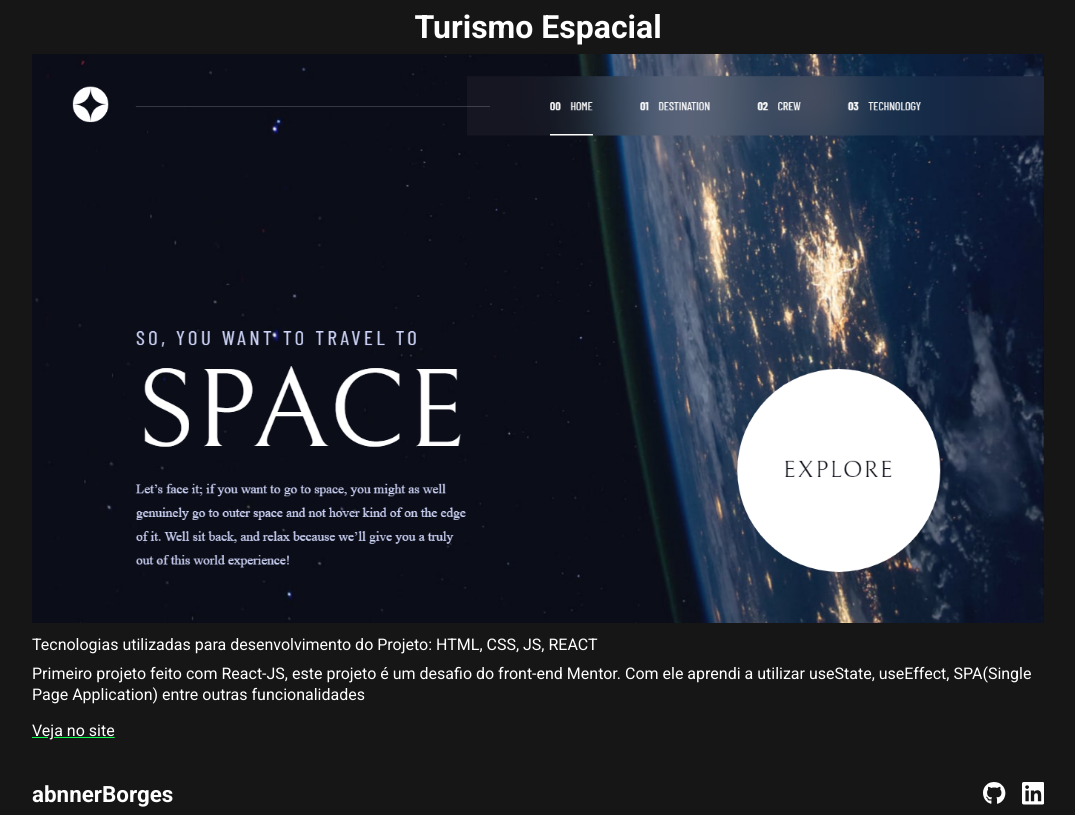
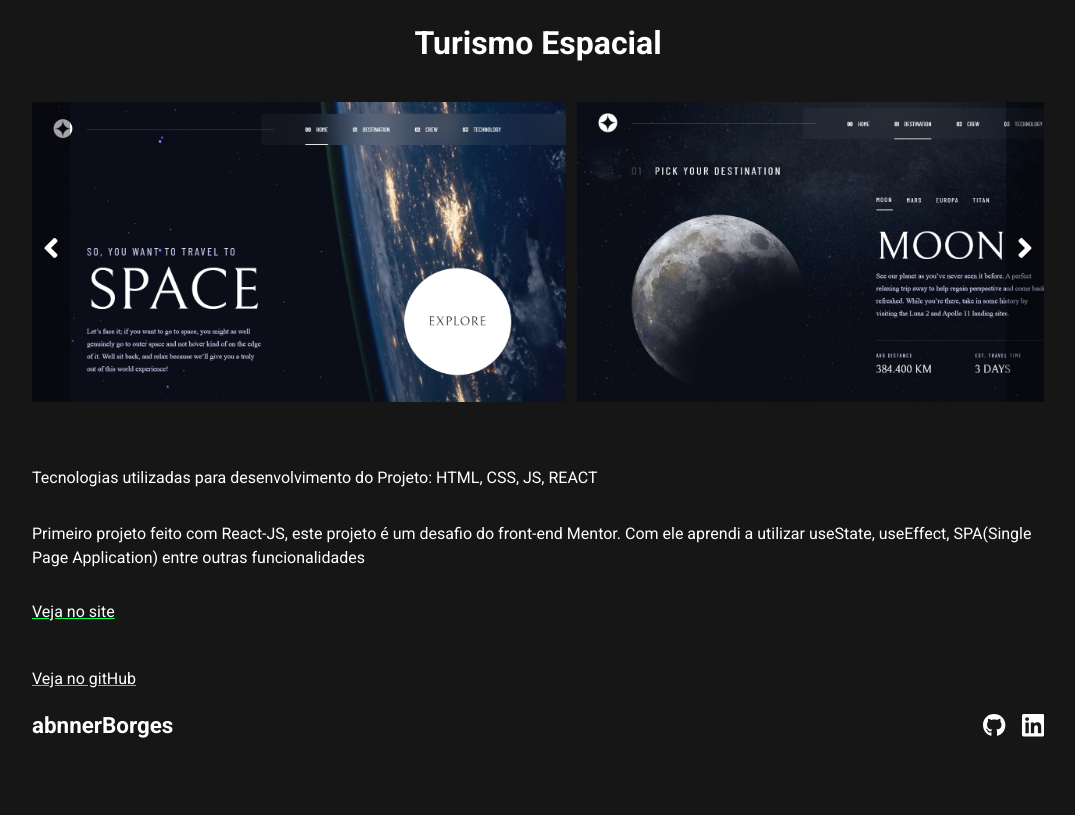
Before and after one commit to AbnnerB/portfolio, a React (Create React App) app: page /details/0 in a window 1280 px wide. Shown: the whole page, without its empty margins (102-1177 px from the left). Built offline with nearby package versions, Linux system fonts and the light colour scheme.

Commit message:
alterando pagina detailhs,

```diff
--- a/src/Data/InfoProjects.js
+++ b/src/Data/InfoProjects.js
@@ -3,8 +3,12 @@ const InfoProjects = [
     id: "0",
     name: "Turismo Espacial",
     src1: "assets/imgSpace/spaceTourism1.png",
+    src2: "assets/imgSpace/spaceTourism2.png",
+    src3: "assets/imgSpace/spaceTourism3.png",
+    src4: "assets/imgSpace/spaceTourism4.png",
     technologiesUsed: "HTML, CSS, JS, REACT",
     linkVercel: "https://space-tourism-abnnerb.vercel.app/",
+    linkGitHub: "https://github.com/AbnnerB/spacetourism",
     moreInfo: `
     Primeiro projeto feito com React-JS, este projeto é um desafio do front-end Mentor.
     Com ele aprendi a utilizar useState, useEffect, SPA(Single Page Application) entre outras funcionalidades
@@ -14,8 +18,13 @@ const InfoProjects = [
     id: "1",
     name: "Gestor Financeiro",
     src1: "assets/imgFinance/FinanceManager1.png",
+    src2: "assets/imgFinance/FinanceManager2.png",
+    src3: "assets/imgFinance/FinanceManager3.png",
+    src4: "assets/imgFinance/FinanceManager4.png",
+    src5: "assets/imgFinance/FinanceManager5.png",
     technologiesUsed: "HTML, CSS, JS, REACT",
     linkVercel: "https://gestor-financeiro-six.vercel.app/",
+    linkGitHub: "https://github.com/AbnnerB/finance-manager2",
     moreInfo: `
     Este projeto tem o intuito de gerenciar as despesas do usuário, recebe valores de entrada, valores de saida e suas informações ficam salvas no localStorage.
     `,
@@ -24,64 +33,100 @@ const InfoProjects = [
     id: "2",
     name: "Marcador",
     src1: "assets/imgMarker/Marcador1.png",
+    // src2: "assets/imgMarker/Marcador1.png",
+    // src3: "assets/imgMarker/Marcador1.png",
+    // src4: "assets/imgMarker/Marcador1.png",
     technologiesUsed: "HTML, CSS, JS, REACT",
     linkVercel: "https://marcador-de-pontos.vercel.app/",
+    linkGitHub: "https://github.com/AbnnerB/marcador-de-pontos",
     moreInfo: `Um simples marcador de pontos, com algumas funcionalidade a mais, o usuario consegue personalizar seu card e as alterações ficam salvas no localStorage.`,
   },
   {
     id: "3",
     name: "Assistente de Compras",
     src1: "assets/imgShopAssistant/shoppingAssistant1.png",
+    // src2: "assets/imgShopAssistant/shoppingAssistant1.png",
+    // src3: "assets/imgShopAssistant/shoppingAssistant1.png",
+    // src4: "assets/imgShopAssistant/shoppingAssistant1.png",
     technologiesUsed: "HTML, CSS, JS, REACT",
     linkVercel: "https://assistente-de-compras.vercel.app/",
+    linkGitHub: "https://github.com/AbnnerB/shopping-assistant",
     moreInfo: `Este projeto tem o intuito de auxiliar o usuário com suas compras, o usario digita o nome de um produto, um valor e a quantidade deste produto. Com isso o assistente de compras gera uma linha em uma tabela e um total, o mesmo pode adicionar a quantidade de linhas que preferir.`,
   },
   {
     id: "4",
     name: "Lista de Anotações",
     src1: "assets/imgList/TodoList1.png",
+    src2: "assets/imgList/TodoList2.png",
+    // src3: "assets/imgList/TodoList1.png",
+    // src4: "assets/imgList/TodoList1.png",
     technologiesUsed: "HTML, CSS, JS, REACT",
     linkVercel: "https://todo-list-abnnerb.vercel.app/",
+    linkGitHub: "https://github.com/AbnnerB/todo-list",
     moreInfo: `Uma simples lista de tarefas com funções de adicionar, marcar como feito e excluir.`,
   },
   {
     id: "5",
     name: "Todo-list Plus",
     src1: "assets/imgListPlus/listPlus1.png",
+    src2: "assets/imgListPlus/listPlus2.png",
+    src3: "assets/imgListPlus/listPlus3.png",
+    src4: "assets/imgListPlus/listPlus4.png",
     technologiesUsed: "HTML, CSS, JS, REACT",
     linkVercel: "https://todo-list-pluss.vercel.app/",
+    linkGitHub: "https://github.com/AbnnerB/todo-list-pluss",
     moreInfo: `Nesta lista de Tarefas temos uma função a mais, que é a pagina de detalhes de cada tarefa criada pelo usuário, podendo adicionar Titulos, Listas e parágrafos `,
   },
   {
     id: "6",
     name: "Jogo da Forca",
     src1: "assets/imgHangmanGame/imgGame1.png",
+    src2: "assets/imgHangmanGame/imgGame2.png",
+    src3: "assets/imgHangmanGame/imgGame3.png",
+    src4: "assets/imgHangmanGame/imgGame4.png",
     technologiesUsed: "HTML, JS, STYLED-COMPONENTS, REACT,TS ",
     linkVercel: "https://forca-game-seven.vercel.app/",
+    linkGitHub: "https://github.com/AbnnerB/forca-game",
     moreInfo: `Este projeto foi feito seguindo um video do youtube no canal Front-beginners, tendo algumas alterações como pagina inicial, permitindo o usuário escolher a categoria do game, quantidade de vitórias, derrotas entre outras alterações menores`,
   },
   {
     id: "7",
-    name: "Form multi-Step",
+    name: "Form Multi-Step",
     src1: "assets/imgFormMultiStep/formMult1.png",
+    src2: "assets/imgFormMultiStep/formMult2.png",
+    src3: "assets/imgFormMultiStep/formMult3.png",
+    src4: "assets/imgFormMultiStep/formMult4.png",
+    src5: "assets/imgFormMultiStep/formMult5.png",
+    src6: "assets/imgFormMultiStep/formMult6.png",
+    src7: "assets/imgFormMultiStep/formMult7.png",
     technologiesUsed: "HTML, JS, STYLED-COMPONENTS, REACT ",
     linkVercel: "https://multi-step-form-ecru.vercel.app/",
+    linkGitHub: "https://github.com/AbnnerB/multi-step-form",
     moreInfo: `Este projeto é um desafio do front-end Mentor, que como o nome já diz consiste em um formularios com etapas, este projeto foi muito interessante pra mim, pois utilizei o react-hook-form para manipulação dos formularios e tambem consegui colocar em pratica os meus conhecimentos com o hook useContext`,
   },
   {
     id: "8",
     name: "Countries API",
     src1: "assets/imgCountriesApi/countries1.png",
+    src2: "assets/imgCountriesApi/countries2.png",
+    src3: "assets/imgCountriesApi/countries3.png",
+    src4: "assets/imgCountriesApi/countries4.png",
     technologiesUsed: "HTML, CSS, JS, REACT ",
     linkVercel: "https://countries-api-self.vercel.app/",
+    linkGitHub: "https://github.com/AbnnerB/countries-api",
     moreInfo: `Este projeto é um desafio do front-end Mentor, com possibilidades de filtro o usuário pode escolher o pais que deseja ver as informações de acordo com o continente ou escrevendo o nome do pais na caixa de pesquisa, contem paginas dinamicas com mais informações sobre o pais selecionado, o usuário tambem pode escolher entre o modo dark-mode ou light-mode  `,
   },
   {
     id: "9",
     name: "Pokemon API",
     src1: "assets/imgPokemonApi/pokemon1.png",
+    src2: "assets/imgPokemonApi/pokemon2.png",
+    src3: "assets/imgPokemonApi/pokemon3.png",
+    src4: "assets/imgPokemonApi/pokemon4.png",
+    src5: "assets/imgPokemonApi/pokemon5.png",
     technologiesUsed: "HTML, STYLED-COMPONENTS, JS, REACT ",
     linkVercel: "https://pokemon-api-abnnerb.vercel.app/",
+    linkGitHub: "https://github.com/AbnnerB/pokemon-api",
     moreInfo: `Este projeto se trata do consumo de uma api referente a um desenho, contem tambem uma pagina unica de detalhes com mais informações sobre o personagem selecionado. `,
   },
 ];
--- a/src/Pages/Details/index.js
+++ b/src/Pages/Details/index.js
@@ -1,10 +1,11 @@
 import "./styles.css";
 
-import { useEffect, useState } from "react";
-import { Link, useParams } from "react-router-dom";
+import { useEffect, useRef, useState } from "react";
+import { useParams } from "react-router-dom";
 
 import InfoProjects from "../../Data/InfoProjects";
 import Footer from "../../Components/Footer";
+import { FaAngleLeft, FaAngleRight } from "react-icons/fa";
 
 export default function Details() {
   const { id } = useParams();
@@ -17,28 +18,89 @@ export default function Details() {
     setInfoArray(filteredArray);
   }, [id]);
 
+  const carousel = useRef(null);
+
+  function carouselScrollLeft() {
+    // console.log(carousel.current);
+    console.log(carousel.current.offsetWidth);
+
+    carousel.current.scrollLeft -= carousel.current.offsetWidth;
+  }
+  function carouselScrollRight() {
+    console.log(carousel.current.offsetWidth);
+    carousel.current.scrollLeft += carousel.current.offsetWidth;
+  }
+
   return (
     <>
-      {infoArray.map((item) => (
+      {/* <section className="containerProjects">
+            <button onClick={carouselScrollRight}>
+              <FaAngleRight />
+            </button>
+            <button onClick={carouselScrollLeft}>
+              <FaAngleLeft />
+            </button>
+            <div className="carousel" ref={carousel}>
+              {InfoProjects.map((item) => (
+                <ProjectCard key={item.id} item={item} />
+              ))}
+            </div>
+          </section> */}
+
+      {infoArray.map((item) => {
+        const arrayImg = [
+          item.src1,
+          item.src2,
+          item.src3,
+          item.src4,
+          item.src5,
+          item.src6,
+          item.src7,
+        ];
+        const arrayImgFilter = arrayImg.filter((img) => img !== undefined);
+
+        return (
           <div key={item.id} className="PageDetail">
             <h1>{item.name}</h1>
-          <img src={"../" + item.src1} alt="{item.name} " />
-          <p>
+
+            <section className="containerCarousel">
+              <button
+                className="buttonCarouselRight"
+                onClick={carouselScrollRight}
+              >
+                <FaAngleRight />
+              </button>
+
+              <div className="carousel" ref={carousel}>
+                {arrayImgFilter.map((img) => (
+                  <img key={img} src={"../" + img} alt={item.name} />
+                ))}
+              </div>
+
+              <button
+                className="buttonCarouselLeft"
+                onClick={carouselScrollLeft}
+              >
+                <FaAngleLeft />
+              </button>
+            </section>
+
+            <p className="techUsed">
               Tecnologias utilizadas para desenvolvimento do Projeto:{" "}
               {item.technologiesUsed}
             </p>
             <p>{item.moreInfo}</p>
 
-          <a
-            className="linksDetails"
-            href={item.linkVercel}
-            target="_blank"
-            rel="noreferrer"
-          >
+            <a href={item.linkVercel} target="_blank" rel="noreferrer">
               Veja no site
             </a>
+
+            <a href={item.linkGitHub} target="_blank" rel="noreferrer">
+              Veja no gitHub
+            </a>
           </div>
-      ))}
+        );
+      })}
       <Footer />
     </>
   );
--- a/src/Pages/Details/styles.css
+++ b/src/Pages/Details/styles.css
@@ -1,35 +1,76 @@
 .PageDetail {
   max-width: 1012px;
   margin: 0 auto;
-}
 
-.PageDetail img {
-  width: 100%;
+  display: flex;
+  flex-direction: column;
+  gap: 1rem;
 }
 
 .PageDetail h1 {
-  margin: 0.5rem 0;
+  margin: 1.5rem 0;
   text-align: center;
 }
-.PageDetail p {
-  margin: 0.5rem 0px;
-  line-height: 1.3rem;
+.techUsed {
+  margin: 3rem 0px 1rem 0px;
 }
 
-.linksDetails {
-  display: block;
-  margin-top: 1rem;
+.PageDetail p {
+  line-height: 1.5rem;
+}
+
+.PageDetail a {
+  margin: 1rem 0;
   color: white;
   text-decoration-color: #0fff50;
 }
 
-.linksDetails:last-of-type {
-  margin-bottom: 2rem;
+.containerCarousel {
+  /* margin: 2rem 0; */
+  /* height: 500px; */
+  position: relative;
+}
+.containerCarousel button {
+  background-color: rgba(0, 0, 0, 0.356);
+  padding: 0 0.2rem;
+  border: none;
+  color: white;
+  font-size: 2rem;
+  cursor: pointer;
 }
 
-@media screen and (max-width: 815px) {
-  .PageDetail p,
-  .PageDetail .linksDetails {
-    margin: 1rem;
-  }
+.containerCarousel .buttonCarouselRight {
+  position: absolute;
+  right: 0px;
+  top: 0px;
+  bottom: 0px;
 }
+.containerCarousel .buttonCarouselLeft {
+  position: absolute;
+  left: 0px;
+  top: 0px;
+  bottom: 0px;
+  /* display: none; */
+}
+.containerCarousel button svg {
+  transition: all 0.5s;
+}
+
+.containerCarousel button svg:hover {
+  transform: scale(1.4);
+}
+
+.carousel {
+  display: flex;
+  gap: 0.7rem;
+  overflow-x: auto;
+  scroll-behavior: smooth;
+}
+.carousel::-webkit-scrollbar {
+  display: none;
+}
+
+.carousel img {
+  height: 300px;
+  /* width: 40%; */
+}
```
Also changed, not shown: src/Pages/Home/index.jsx (+2 -28 lines), src/Pages/Home/styles.css (+0 -37 lines), public/assets/imgPokemonApi/pokemon3.png (added), public/assets/imgSpace/spaceTourism2.png. Lines whose indentation alone changed are shown as unchanged.
